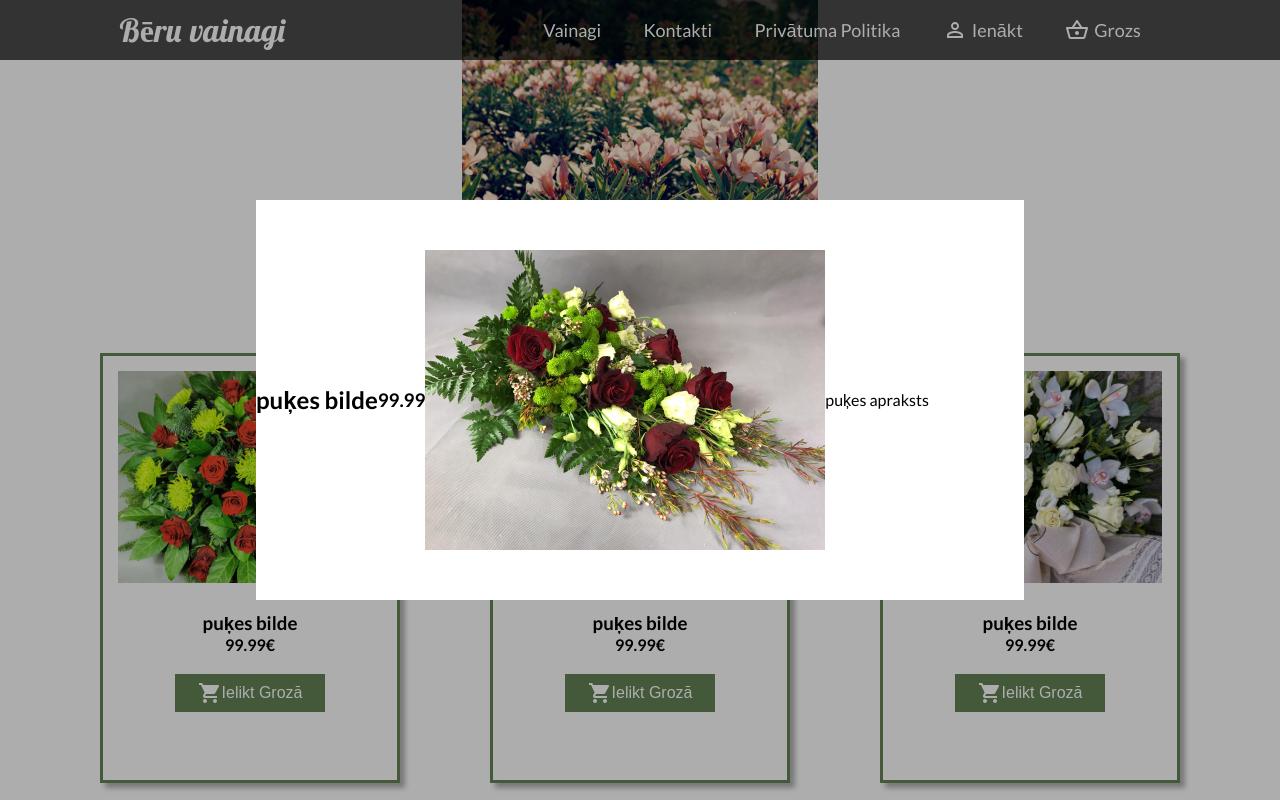
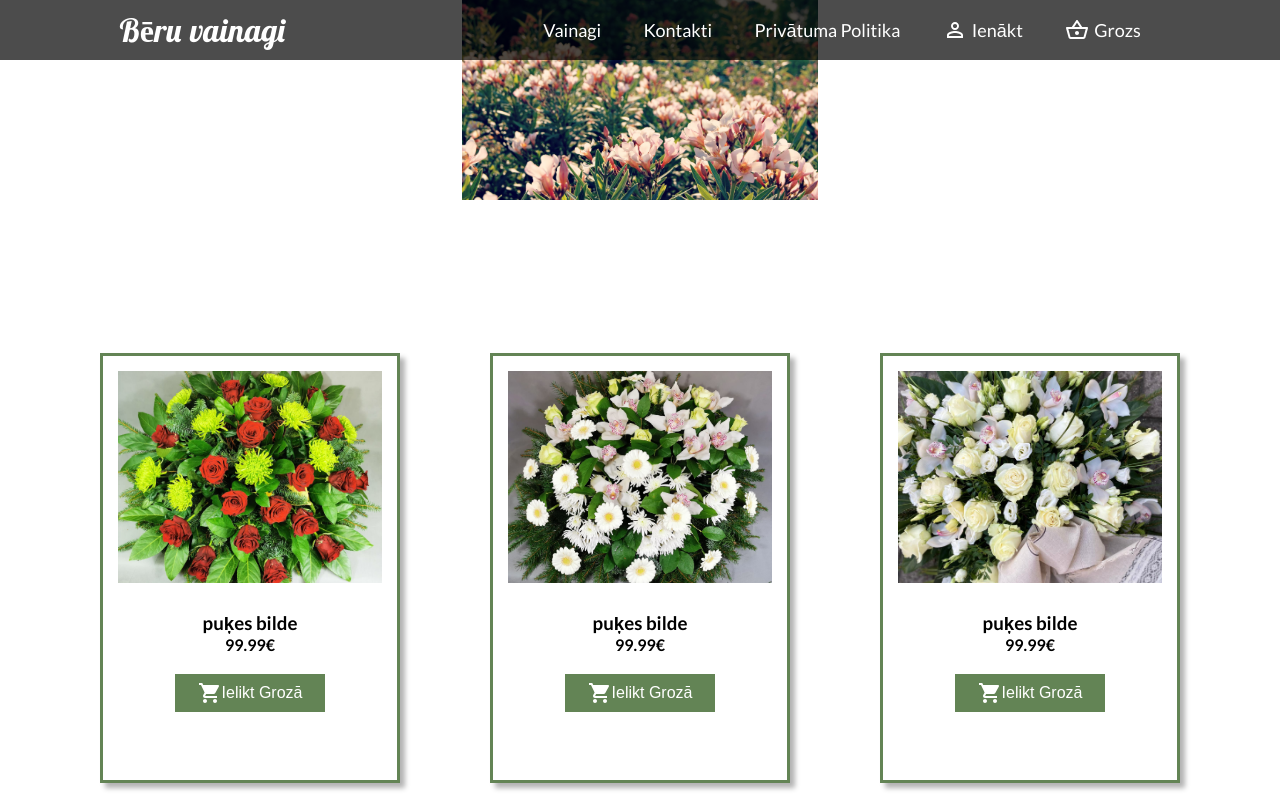
Before and after one commit to RobzLegz/Online-Flower-Shop, a React (Create React App) app: page / in a window 1280 px wide. Shown: the top 800 px of the page. Built offline with nearby package versions, Linux system fonts and the light colour scheme.

Commit message:
adding popup functionality

```diff
--- a/src/AboutProductPage.css
+++ b/src/AboutProductPage.css
@@ -1,13 +1,17 @@
-.aboutProductPage {
-  position: absolute;
+.visiblePopup {
+  position: fixed;
   width: 100%;
   height: 100vh;
-  background: rgba(0, 0, 0, 0.03);
+  background: rgba(0, 0, 0, 0.6);
+  z-index: 100;
   top: 0;
   left: 0;
   display: flex;
   align-items: center;
   justify-content: center;
+}
+.invisiblePopup {
+  display: none;
 }
 .aboutProductPopup {
   width: 60%;
--- a/src/AboutProductPage.js
+++ b/src/AboutProductPage.js
@@ -1,15 +1,20 @@
 import React from 'react';
 import "./AboutProductPage.css";
 
-const AboutProductPage = ({title, price, description, image}) => {
+const AboutProductPage = ({title, price, description, image, popupPageState, setPopupPageState}) => {
+
+    const togglePopupState = () => {
+        setPopupPageState("invisiblePopup")
+    }
+
     return (
-        <div className="aboutProductPage">
+        <div className={popupPageState}>
             <div className="aboutProductPopup">
+                <button onClick={togglePopupState}>Close</button>
                 <h2>{title}</h2>
                 <h3>{price}</h3>
-                <img src={image} alt=""/>
+                <img src={image} alt={title}/>
                 <p>{description}</p>
-
             </div>
         </div>
     );
--- a/src/Product.js
+++ b/src/Product.js
@@ -6,24 +6,24 @@ import SearchIcon from '@material-ui/icons/Search';
 
 const Product = ({title, price, description, image}) => {
 
-    const [popupPageState, setPopupPageState] = useState("");
+    const [popupPageState, setPopupPageState] = useState("invisiblePopup");
 
     const togglePopupPageVisibility = () => {
-
+        setPopupPageState("visiblePopup");
     }
 
     return (
         <div className="product">
             <div className="productImageContainer">
                 <img src={image} alt="product image"/>
-                <button><SearchIcon />Lasīt Vairāk</button>
+                <button onClick={togglePopupPageVisibility}><SearchIcon />Lasīt Vairāk</button>
             </div>
             <div className="productDescription">
                 <h3>{title}</h3>
                 <h4>{price}€</h4>
             </div>
             <div className="productButtonsContainer">
-                <button onClick={togglePopupPageVisibility}><ShoppingCartIcon />Ielikt Grozā</button>
+                <button ><ShoppingCartIcon />Ielikt Grozā</button>
             </div>
             <AboutProductPage
                 popupPageState={popupPageState}
```
